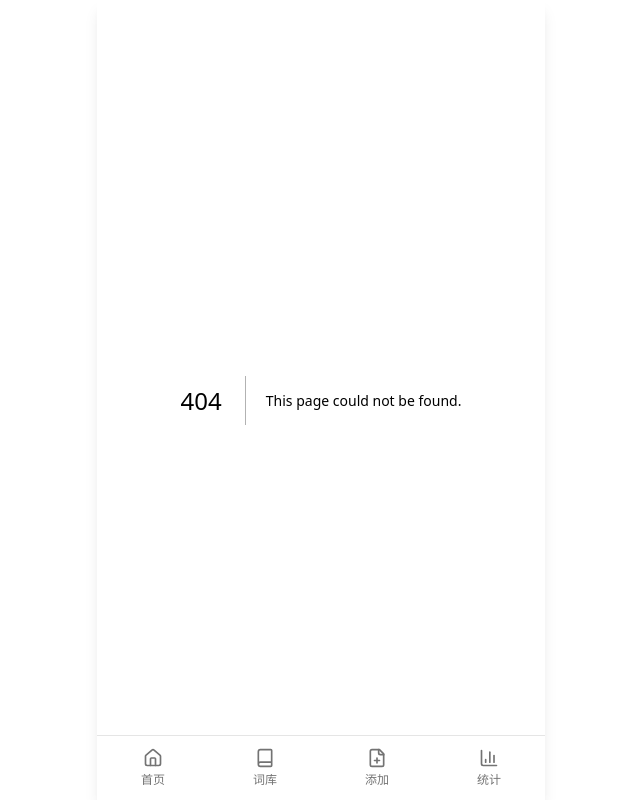
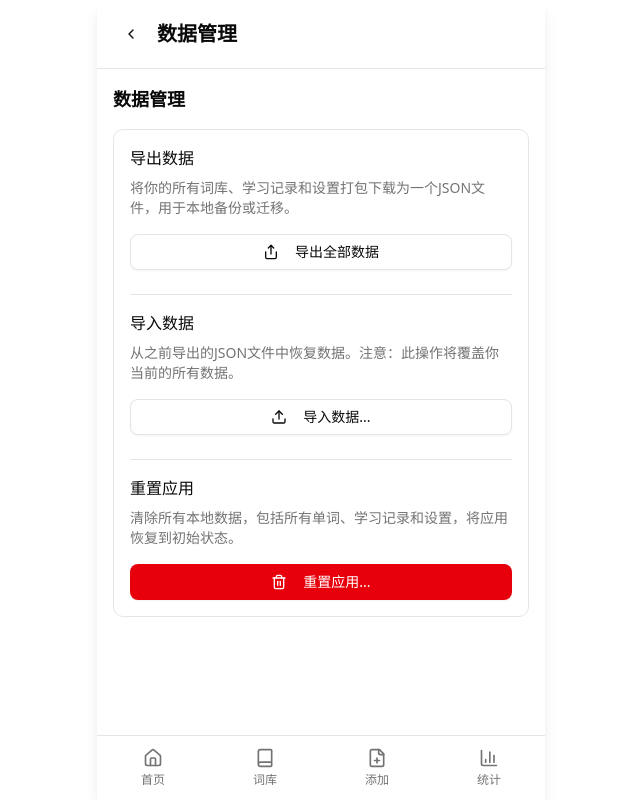
Before and after one commit to Kotiya-Sanae/WordCard, a Next.js app: page /settings/data in a window 1280 px wide. Before the commit this address had no page. Shown: the whole page, without its empty margins (319-959 px from the left). Built offline with nearby package versions, Linux system fonts and the light colour scheme.

Commit message:
Phase 1 completed

```diff
--- /dev/null
+++ b/src/app/settings/data/page.tsx
@@ -0,0 +1,201 @@
+"use client";
+
+import { useState, useRef } from "react";
+import { db } from "@/lib/db";
+import { Button } from "@/components/ui/button";
+import { toast } from "sonner";
+import { Share, Upload, Trash2 } from "lucide-react";
+import {
+  AlertDialog,
+  AlertDialogAction,
+  AlertDialogCancel,
+  AlertDialogContent,
+  AlertDialogDescription,
+  AlertDialogFooter,
+  AlertDialogHeader,
+  AlertDialogTitle,
+} from "@/components/ui/alert-dialog";
+
+export default function DataManagementPage() {
+  const [fileContent, setFileContent] = useState<string | null>(null);
+  const [isImportAlertOpen, setIsImportAlertOpen] = useState(false);
+  const [isResetAlertOpen, setIsResetAlertOpen] = useState(false);
+  const fileInputRef = useRef<HTMLInputElement>(null);
+
+  const handleExport = async () => {
+    // ... (导出逻辑保持不变)
+    const exportPromise = new Promise(async (resolve, reject) => {
+      try {
+        const words = await db.words.toArray();
+        const studyRecords = await db.studyRecords.toArray();
+        const settings = await db.settings.toArray();
+        const wordLibraries = await db.wordLibraries.toArray();
+        const dataToExport = { version: 1, exportedAt: new Date().toISOString(), data: { words, studyRecords, settings, wordLibraries } };
+        const jsonString = JSON.stringify(dataToExport, null, 2);
+        const blob = new Blob([jsonString], { type: "application/json" });
+        const url = URL.createObjectURL(blob);
+        const link = document.createElement("a");
+        link.href = url;
+        const timestamp = new Date().toISOString().replace(/[:.]/g, '-');
+        link.download = `wordcard-backup-${timestamp}.json`;
+        document.body.appendChild(link);
+        link.click();
+        document.body.removeChild(link);
+        URL.revokeObjectURL(url);
+        resolve("数据已成功导出！");
+      } catch (error) {
+        console.error("Failed to export data:", error);
+        reject("数据导出失败");
+      }
+    });
+    toast.promise(exportPromise, { loading: "正在准备数据...", success: (message) => message as string, error: (message) => message as string });
+  };
+
+  const handleFileChange = (event: React.ChangeEvent<HTMLInputElement>) => {
+    const file = event.target.files?.[0];
+    if (!file) return;
+
+    const reader = new FileReader();
+    reader.onload = (e) => {
+      const text = e.target?.result as string;
+      setFileContent(text);
+      setIsImportAlertOpen(true); // 读取文件后直接打开确认对话框
+    };
+    reader.readAsText(file);
+  };
+
+  const handleTriggerImport = () => {
+    fileInputRef.current?.click();
+  };
+
+  const handleConfirmImport = async () => {
+    if (!fileContent) return;
+
+    const importPromise = new Promise(async (resolve, reject) => {
+      try {
+        const parsedData = JSON.parse(fileContent);
+        // 简单的结构验证
+        if (parsedData.version !== 1 || !parsedData.data) {
+          return reject("文件格式不正确或版本不兼容。");
+        }
+        const { words, studyRecords, settings, wordLibraries } = parsedData.data;
+        if (!words || !studyRecords || !settings || !wordLibraries) {
+          return reject("备份文件缺少必要的数据表。");
+        }
+
+        await db.transaction('rw', db.words, db.studyRecords, db.settings, db.wordLibraries, async () => {
+          // 清空现有数据
+          await Promise.all([
+            db.words.clear(),
+            db.studyRecords.clear(),
+            db.settings.clear(),
+            db.wordLibraries.clear(),
+          ]);
+          // 批量写入新数据
+          await Promise.all([
+            db.words.bulkPut(words),
+            db.studyRecords.bulkPut(studyRecords),
+            db.settings.bulkPut(settings),
+            db.wordLibraries.bulkPut(wordLibraries),
+          ]);
+        });
+        resolve("数据已成功导入！应用将重新加载。");
+        setTimeout(() => window.location.reload(), 1500); // 延迟后刷新页面
+      } catch (error) {
+        console.error("Failed to import data:", error);
+        reject("数据导入失败，文件可能已损坏。");
+      }
+    });
+
+    toast.promise(importPromise, { loading: "正在导入数据...", success: (message) => message as string, error: (message) => message as string });
+  };
+
+  const handleConfirmReset = async () => {
+    const resetPromise = new Promise(async (resolve, reject) => {
+      try {
+        await db.delete();
+        await db.open();
+        resolve("所有数据已清空，应用将重新加载。");
+        setTimeout(() => window.location.reload(), 1500);
+      } catch (error) {
+        console.error("Failed to reset database:", error);
+        reject("重置失败，请手动清除浏览器缓存。");
+      }
+    });
+    toast.promise(resetPromise, { loading: "正在重置应用...", success: (message) => message as string, error: (message) => message as string });
+  };
+
+  return (
+    <div className="p-4 space-y-4">
+      <h2 className="text-lg font-semibold">数据管理</h2>
+      <div className="p-4 border rounded-lg space-y-6">
+        {/* 导出功能 */}
+        <div className="flex flex-col gap-2">
+          <h3 className="font-medium">导出数据</h3>
+          <p className="text-sm text-muted-foreground">
+            将你的所有词库、学习记录和设置打包下载为一个JSON文件，用于本地备份或迁移。
+          </p>
+          <Button variant="outline" className="mt-2 w-full sm:w-auto" onClick={handleExport}>
+            <Share className="mr-2 h-4 w-4" />
+            导出全部数据
+          </Button>
+        </div>
+        {/* 导入功能 */}
+        <div className="flex flex-col gap-2 pt-4 border-t">
+          <h3 className="font-medium">导入数据</h3>
+          <p className="text-sm text-muted-foreground">
+            从之前导出的JSON文件中恢复数据。注意：此操作将覆盖你当前的所有数据。
+          </p>
+          <input type="file" accept=".json" ref={fileInputRef} onChange={handleFileChange} className="hidden" />
+          <Button variant="outline" className="mt-2 w-full sm:w-auto" onClick={handleTriggerImport}>
+            <Upload className="mr-2 h-4 w-4" />
+            导入数据...
+          </Button>
+        </div>
+        {/* 重置功能 */}
+        <div className="flex flex-col gap-2 pt-4 border-t">
+          <h3 className="font-medium">重置应用</h3>
+          <p className="text-sm text-muted-foreground">
+            清除所有本地数据，包括所有单词、学习记录和设置，将应用恢复到初始状态。
+          </p>
+          <Button variant="destructive" className="mt-2 w-full sm:w-auto" onClick={() => setIsResetAlertOpen(true)}>
+            <Trash2 className="mr-2 h-4 w-4" />
+            重置应用...
+          </Button>
+        </div>
+      </div>
+
+      {/* 导入确认对话框 */}
+      <AlertDialog open={isImportAlertOpen} onOpenChange={setIsImportAlertOpen}>
+        <AlertDialogContent>
+          <AlertDialogHeader>
+            <AlertDialogTitle>确定要导入数据吗？</AlertDialogTitle>
+            <AlertDialogDescription>
+              这是一个危险操作。导入新数据将会完全覆盖并替换你当前的所有单词、学习记录和设置。此操作无法撤销。
+            </AlertDialogDescription>
+          </AlertDialogHeader>
+          <AlertDialogFooter>
+            <AlertDialogCancel onClick={() => setFileContent(null)}>取消</AlertDialogCancel>
+            <AlertDialogAction onClick={handleConfirmImport}>确认导入</AlertDialogAction>
+          </AlertDialogFooter>
+        </AlertDialogContent>
+      </AlertDialog>
+
+      {/* 重置确认对话框 */}
+      <AlertDialog open={isResetAlertOpen} onOpenChange={setIsResetAlertOpen}>
+        <AlertDialogContent>
+          <AlertDialogHeader>
+            <AlertDialogTitle>你确定要重置整个应用吗？</AlertDialogTitle>
+            <AlertDialogDescription>
+              这是一个非常危险的操作，将会**永久删除**你的所有本地数据，包括所有词库、学习记录和个人设置。此操作无法撤销。
+            </AlertDialogDescription>
+          </AlertDialogHeader>
+          <AlertDialogFooter>
+            <AlertDialogCancel>取消</AlertDialogCancel>
+            <AlertDialogAction onClick={handleConfirmReset} className="bg-destructive hover:bg-destructive/90">我确定，重置应用</AlertDialogAction>
+          </AlertDialogFooter>
+        </AlertDialogContent>
+      </AlertDialog>
+    </div>
+  );
+}
--- a/src/app/settings/layout.tsx
+++ b/src/app/settings/layout.tsx
@@ -11,6 +11,7 @@ const titleMap: Record<string, string> = {
   "/settings/learning": "学习设置",
   "/settings/about": "关于",
   "/settings/developer": "开发者模式",
+  "/settings/data": "数据管理",
 };
 
 export default function SettingsLayout({
--- a/src/app/settings/page.tsx
+++ b/src/app/settings/page.tsx
@@ -1,5 +1,5 @@
 import Link from "next/link";
-import { ChevronRight, Palette, Target, Info, Code } from "lucide-react";
+import { ChevronRight, Palette, Target, Info, Code, Database } from "lucide-react";
 
 const settingsItems = [
   {
@@ -13,6 +13,12 @@ const settingsItems = [
     icon: Target,
     title: "学习设置",
     description: "设定每日目标和复习计划",
+  },
+  {
+    href: "/settings/data",
+    icon: Database,
+    title: "数据管理",
+    description: "导入、导出或重置你的数据",
   },
   {
     href: "/settings/about",
```
Also changed, not shown: 2 other files (tests, documents, lock files or other folders).
